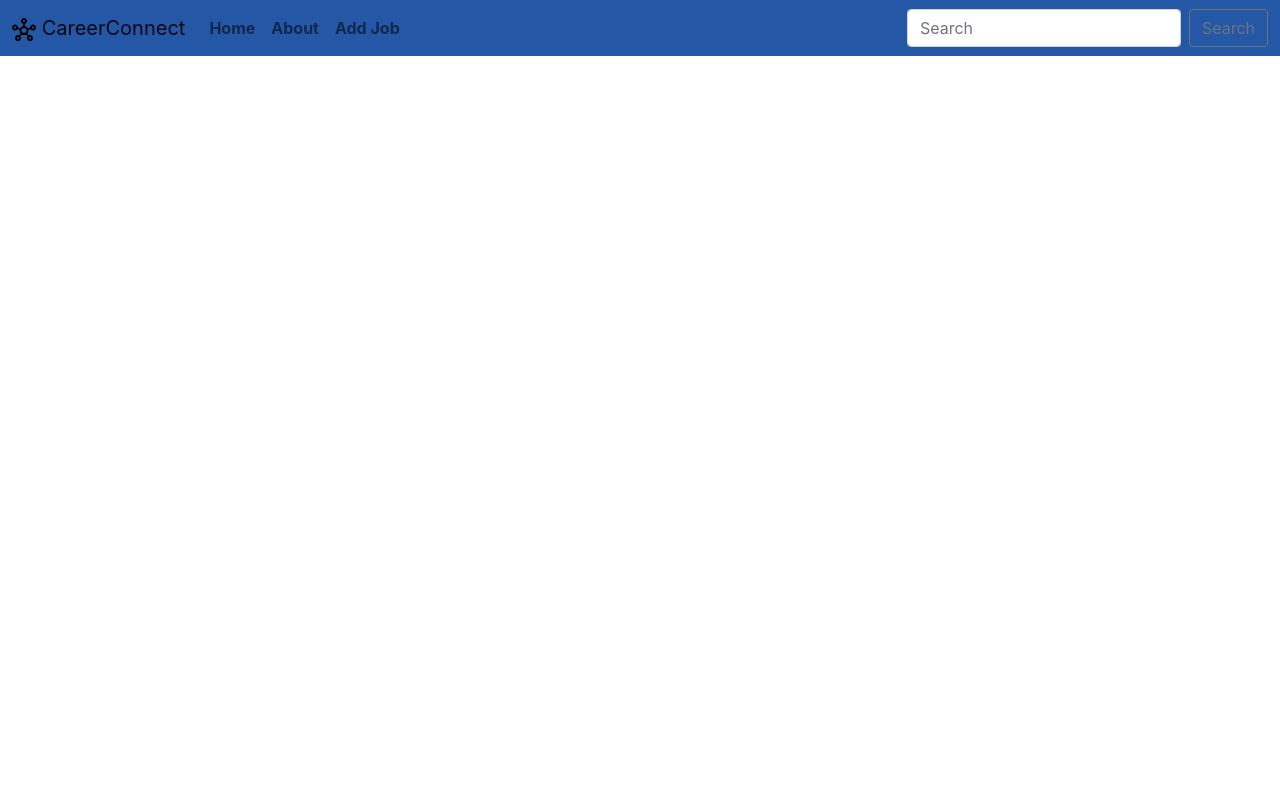
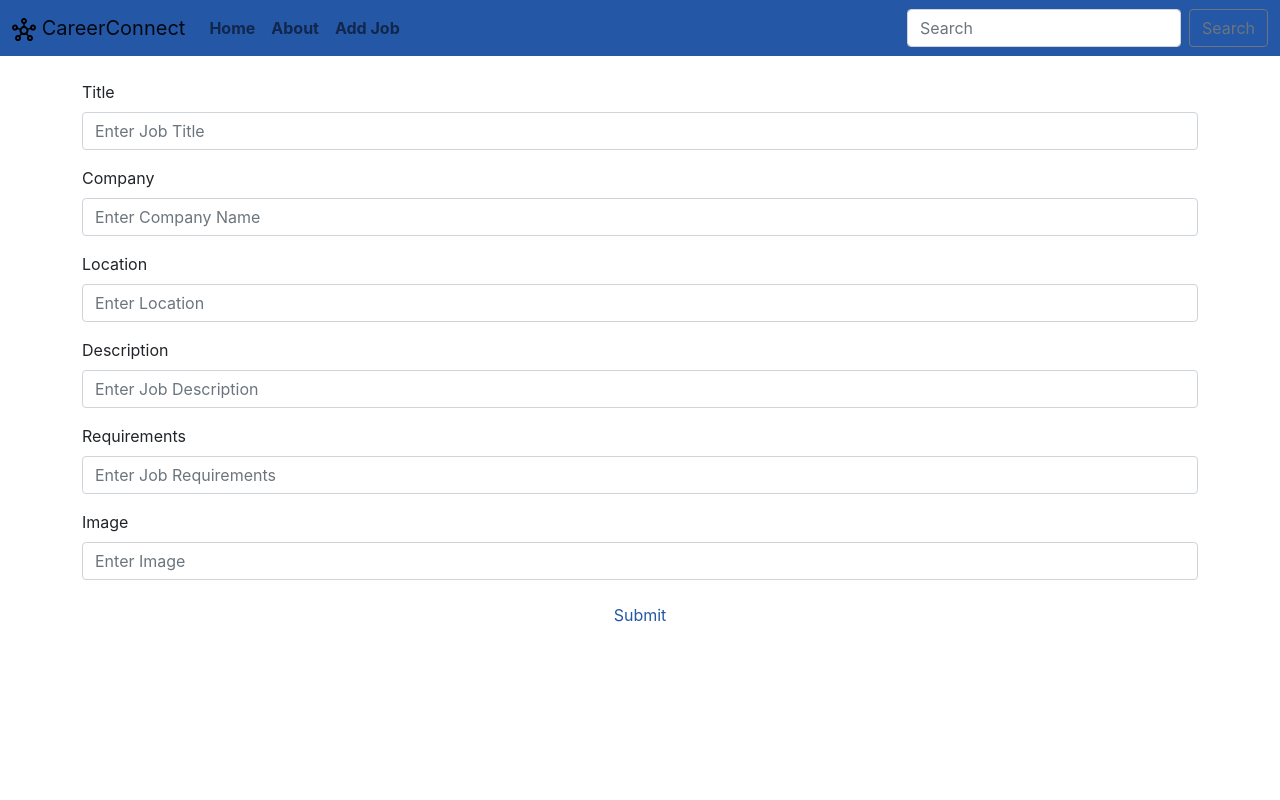
Before and after one commit to DavidParsley/Phase-2-Project-CareerConnect, a React (Create React App) app: page /addJob in a window 1280 px wide. Shown: the top 800 px of the page. Built offline with nearby package versions, Linux system fonts and the light colour scheme.

Commit message:
adds add job page

```diff
--- a/package.json
+++ b/package.json
@@ -10,6 +10,7 @@
     "react-dom": "^18.3.1",
     "react-router-dom": "^6.28.0",
     "react-scripts": "5.0.1",
+    "react-toastify": "^10.0.6",
     "web-vitals": "^2.1.4"
   },
   "scripts": {
--- a/src/App.js
+++ b/src/App.js
@@ -7,6 +7,7 @@ import NoPage from "./pages/NoPage";
 import { Outlet } from "react-router-dom";
 import Job from "./pages/Job";
 import AddJob from "./pages/AddJob";
+import { ToastContainer,toast } from "react-toastify";
 
 function App() {
   return (
@@ -20,6 +21,7 @@ function App() {
           <Route path="*" element={<NoPage />} />
         </Route>
       </Routes>
+      <ToastContainer />
     </BrowserRouter>
   );
 }
--- a/src/components/Navbar.jsx
+++ b/src/components/Navbar.jsx
@@ -17,7 +17,7 @@ export default function Navbar() {
           <a className="nav-link" href={"/about"}><strong className='xyz'>About</strong></a>
         </li>
         <li className="nav-item">
-          <a className="nav-link" href="#"><strong className='xyz'>Add Job</strong></a>
+          <a className="nav-link" href={"/addJob"}><strong className='xyz'>Add Job</strong></a>
         </li>
       </ul>
       <form className="d-flex">
--- a/src/pages/AddJob.jsx
+++ b/src/pages/AddJob.jsx
@@ -1,5 +1,151 @@
-import React from "react";
+import React, { useState } from "react";
+import { useNavigate} from "react-router-dom";
+import { toast } from "react-toastify";
 
-export default function AddJob() {
 
+export default function AddStudent() {
+  const [title, setTitle] = useState();
+  const [company, setCompany] = useState();
+  const [location, setLocation] = useState();
+  const [description, setDescription] = useState();
+  const [requirements, setRequirements] = useState([]);
+  const [image, setImage] = useState([]);
+
+  const nav = useNavigate()
+
+  console.log(title)
+  console.log(company);
+  console.log(location);
+  console.log(description);
+  console.log(requirements);
+  console.log(image);
+
+  function handleSubmit(e) {
+    e.preventDefault();
+
+
+    fetch(`http://localhost:3000/jobs`, {
+      method: "POST",
+      headers: {
+        "Content-Type": "application/json",
+      },
+      body: JSON.stringify({
+        title: title,
+        company: company,
+        location: location,
+        description: description,
+        requirements: requirements,
+        image: image
+      }),
+    })
+      .then((res) => res.json())
+      .then((data) => {
+        console.log("Success");
+
+
+        nav("/");
+        toast.success("Jobs added successfully!");
+      });
+
+    setTitle("");
+    setCompany("");
+    setLocation("");
+    setDescription("");
+    setRequirements("");
+    setImage("");
+
+  }
+
+
+  return (
+    <form
+      className="container mt-4"
+      action="/action_page.php"
+      onSubmit={handleSubmit}
+    >
+      <div className="mb-3">
+        <label htmlFor="Title" className="form-label">
+          Title
+        </label>
+        <input
+          type="email"
+          value={title}
+          onChange={(e) => setTitle(e.target.value)}
+          className="form-control"
+          placeholder="Enter Job Title"
+        />
+      </div>
+
+      <div className="mb-3">
+        <label htmlFor="Company" className="form-label">
+          Company
+        </label>
+        <input
+          type="text"
+          value={company}
+          onChange={(e) => setCompany(e.target.value)}
+          className="form-control"
+          placeholder="Enter Company Name"
+        />
+      </div>
+
+      <div className="mb-3">
+        <label htmlFor="Location" className="form-label">
+          Location
+        </label>
+        <input
+          type="number"
+          value={location}
+          onChange={(e) => setLocation(e.target.value)}
+          className="form-control"
+          placeholder="Enter Location"
+        />
+         </div>
+
+      <div className="mb-3">
+        <label htmlFor="description" className="form-label">
+         Description
+        </label>
+        <input
+          type="url"
+          value={description}
+          onChange={(e) => setDescription(e.target.value)}
+          className="form-control"
+          placeholder="Enter Job Description"
+        />
+      </div>
+
+      <div className="mb-3">
+        <label htmlFor="Requirements" className="form-label">
+          Requirements
+        </label>
+        <input
+          type="text"
+          value={requirements}
+          onChange={(e) => setRequirements(e.target.value)}
+          className="form-control"
+          placeholder="Enter Job Requirements"
+        />
+      </div>
+
+      <div className="mb-3">
+        <label htmlFor="Image" className="form-label">
+          Image
+        </label>
+        <input
+          type="text"
+          value={image}
+          onChange={(e) => setImage(e.target.value)}
+          className="form-control"
+          placeholder="Enter Image"
+        />
+      </div>
+
+      <div className="text-center">
+        <button type="submit" className="btn " style={{color:'#2557a7' }}>
+          Submit
+        </button>
+      </div>
+    </form>
+  );
 }
```
Also changed, not shown: db.json, 1 other file (tests, documents, lock files or other folders).
